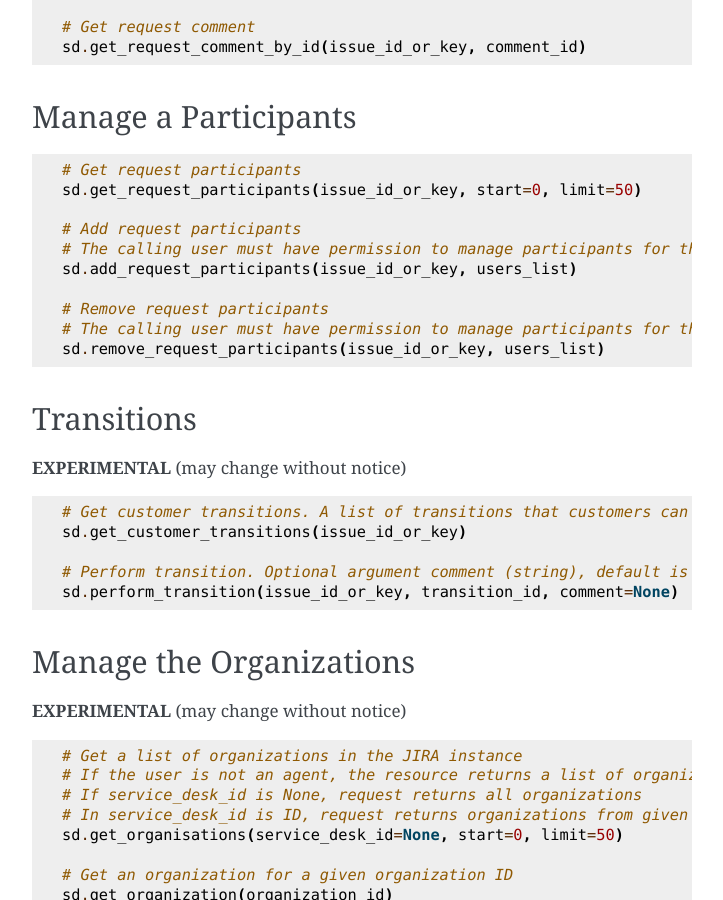
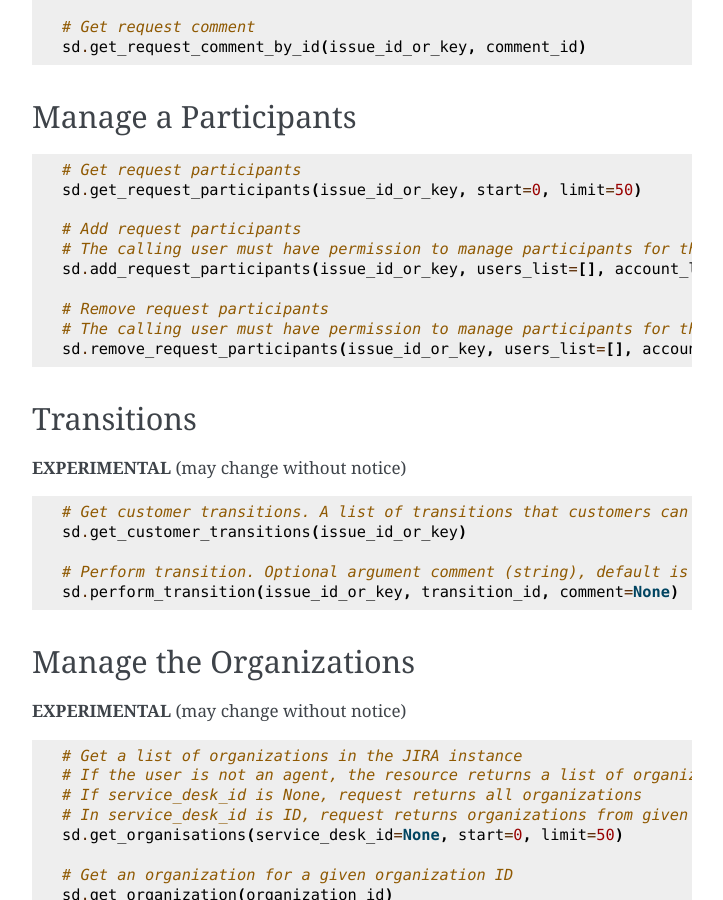
Before and after one commit to atlassian-api/atlassian-python-api, a Sphinx documentation site: the page built from docs/service_desk.rst, in a window 1280 px wide and 900 px high, scrolled down 948 px. Shown: the whole window, without its empty margins (388-1111 px from the left). Built offline with Sphinx 7.4.7, drawn with Linux system fonts in a browser that asks for light colours; pages that are not in the unit, such as notebooks, are missing from menus.

Commit message:
Add account list to request participant methods

```diff
--- a/docs/service_desk.rst
+++ b/docs/service_desk.rst
@@ -60,11 +60,11 @@
 
     # Add request participants
     # The calling user must have permission to manage participants for this customer request
-    sd.add_request_participants(issue_id_or_key, users_list)
+    sd.add_request_participants(issue_id_or_key, users_list=[], account_list=[])
 
     # Remove request participants
     # The calling user must have permission to manage participants for this customer request
-    sd.remove_request_participants(issue_id_or_key, users_list)
+    sd.remove_request_participants(issue_id_or_key, users_list=[], account_list=[])
 
 Transitions
 -----------
```
Also changed, not shown: 1 other file.
